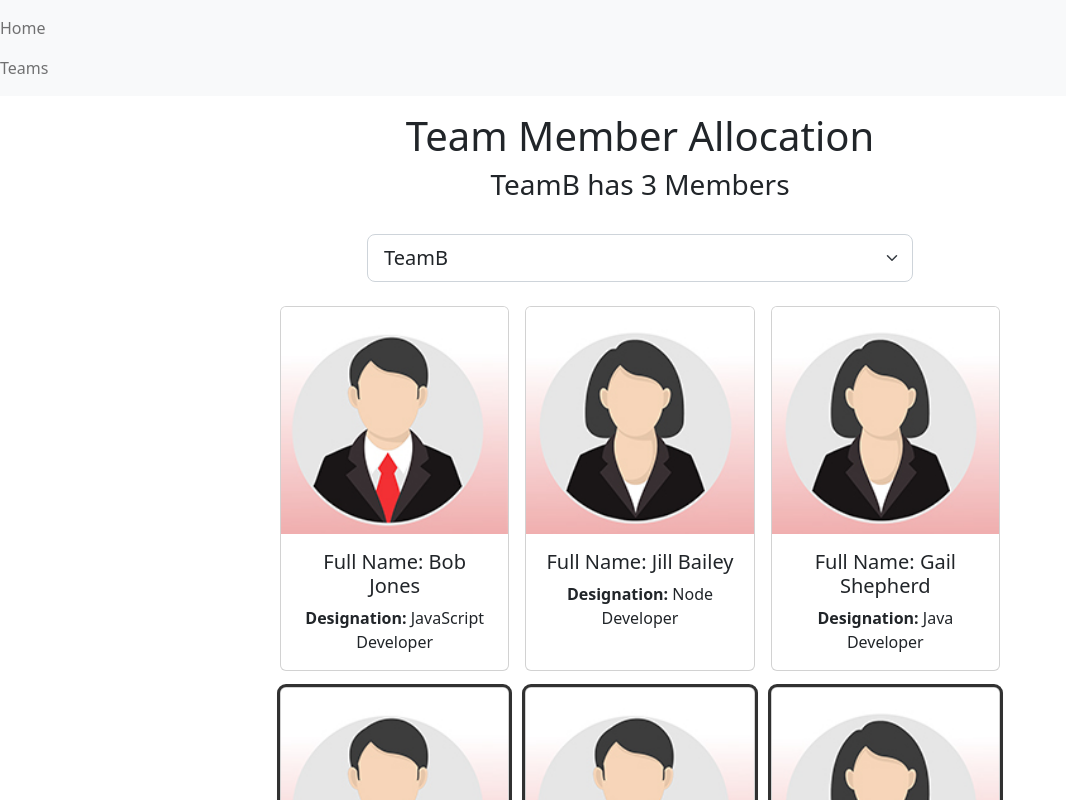
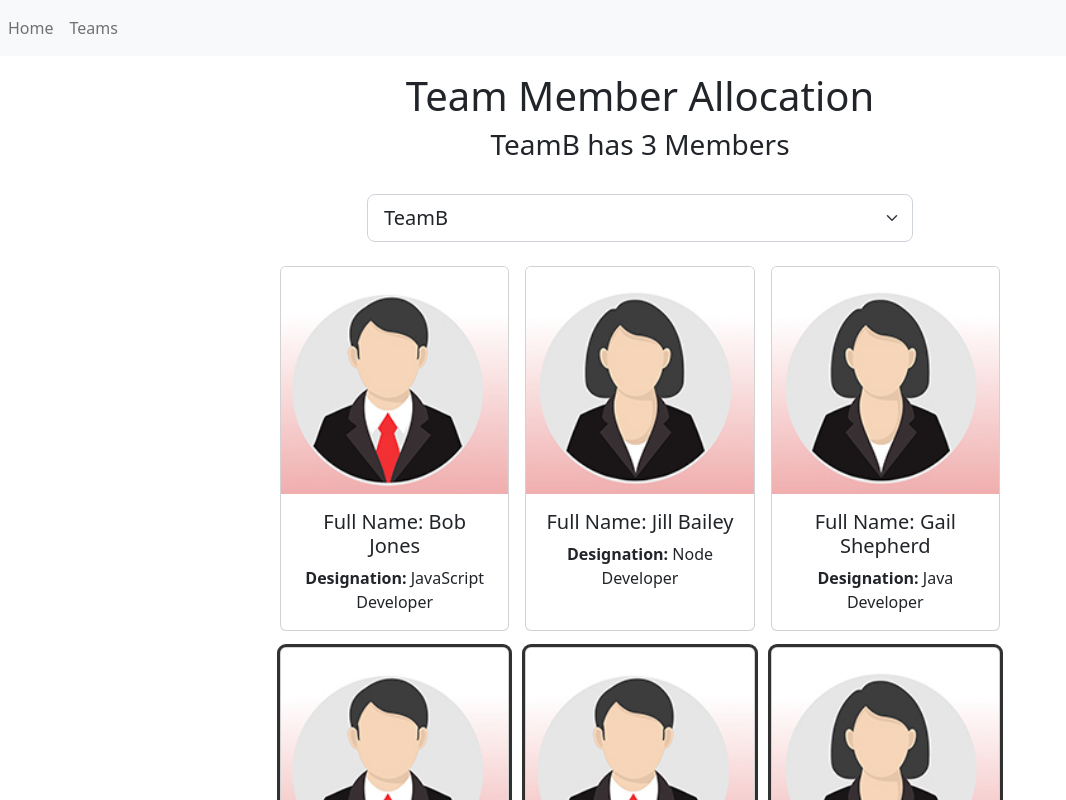
Before and after one commit to AlexWade555/TeamMemberAllocation, a React (Create React App) app: page / in a window 1280 px wide. Shown: the top 800 px of the page, without its empty margins (0-1066 px from the left). Built offline with nearby package versions, Linux system fonts and the light colour scheme.

Commit message:
added 404 page

```diff
--- a/src/App.js
+++ b/src/App.js
@@ -5,6 +5,7 @@ import Footer from './components/Footer'
 import Employees from './components/Employees'
 import GroupedTeamMembers from './components/GroupedTeamMembers';
 import Nav from './components/Nav';
+import NotFound from './components/NotFound';
 import {BrowserRouter as Router, Route, Routes} from 'react-router-dom';
 
 function App() {
@@ -136,7 +137,8 @@ function App() {
 
         </Route>
         <Route path="/GroupedTeamMembers" element = {<GroupedTeamMembers/>}>
-
+        </Route>
+        <Route path="*" element = {<NotFound />}>
         </Route>
         </Routes>
       <Footer />
--- a/src/components/Nav.jsx
+++ b/src/components/Nav.jsx
@@ -2,7 +2,7 @@ import { Link } from "react-router-dom";
 
 const Nav = () => {
   return (
-    <nav className = "navbar navbar-expanded-lg navbar-light bg-light">
+    <nav className = "navbar navbar-expand-lg navbar-light bg-light">
       <ul className = "navbar-nav me-auto mb-2 mb-lg-0">
         <li className = "nav-item">
           <Link className = "nav-link" to = "/">Home</Link>
--- /dev/null
+++ b/src/components/NotFound.jsx
@@ -0,0 +1,14 @@
+const NotFound = () => {
+
+  return (
+    <header className="container">
+      <div className="row justify-content-center mt-3 mb-4">
+        <div className="col-8">
+          <h1 className="text-danger">404 Page not found</h1>
+        </div>
+      </div>
+    </header>
+  )
+
+}
+export default NotFound
```
